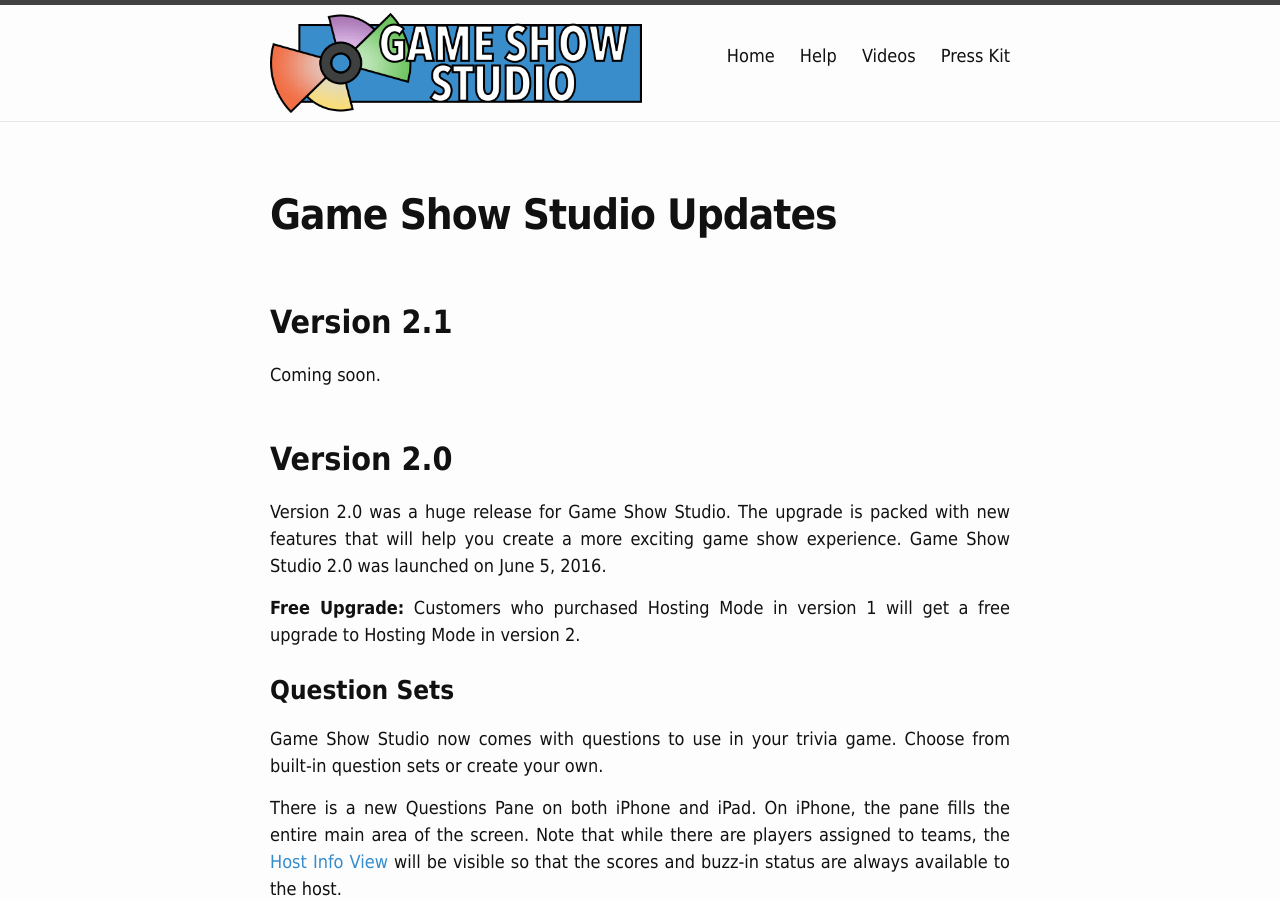
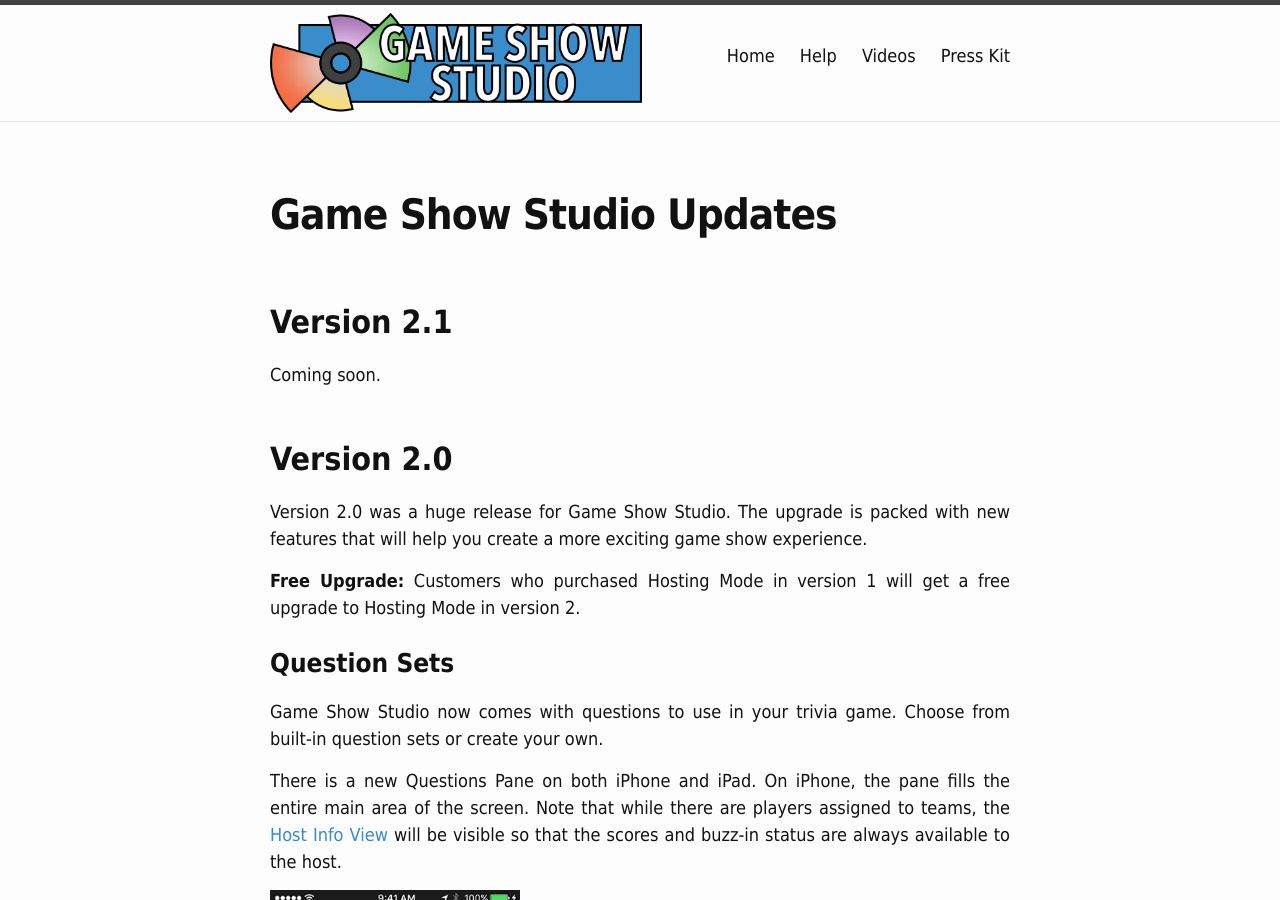
Before and after one commit to gameshowstudio/gameshowstudio.github.io, a Jekyll site: the page built from updates/index.md, in a window 1280 px wide and 900 px high. Built offline with Jekyll 4.4.1, drawn with Linux system fonts in a browser that asks for light colours.

Commit message:
Remove release date from updates page.

```diff
--- a/updates/index.md
+++ b/updates/index.md
@@ -10,7 +10,7 @@
 
 ## Version 2.0
 
-Version 2.0 was a huge release for Game Show Studio. The upgrade is packed with new features that will help you create a more exciting game show experience. Game Show Studio 2.0 was launched on June 5, 2016.
+Version 2.0 was a huge release for Game Show Studio. The upgrade is packed with new features that will help you create a more exciting game show experience.
 
 **Free Upgrade:** Customers who purchased Hosting Mode in version 1 will get a free upgrade to Hosting Mode in version 2.
 
```
